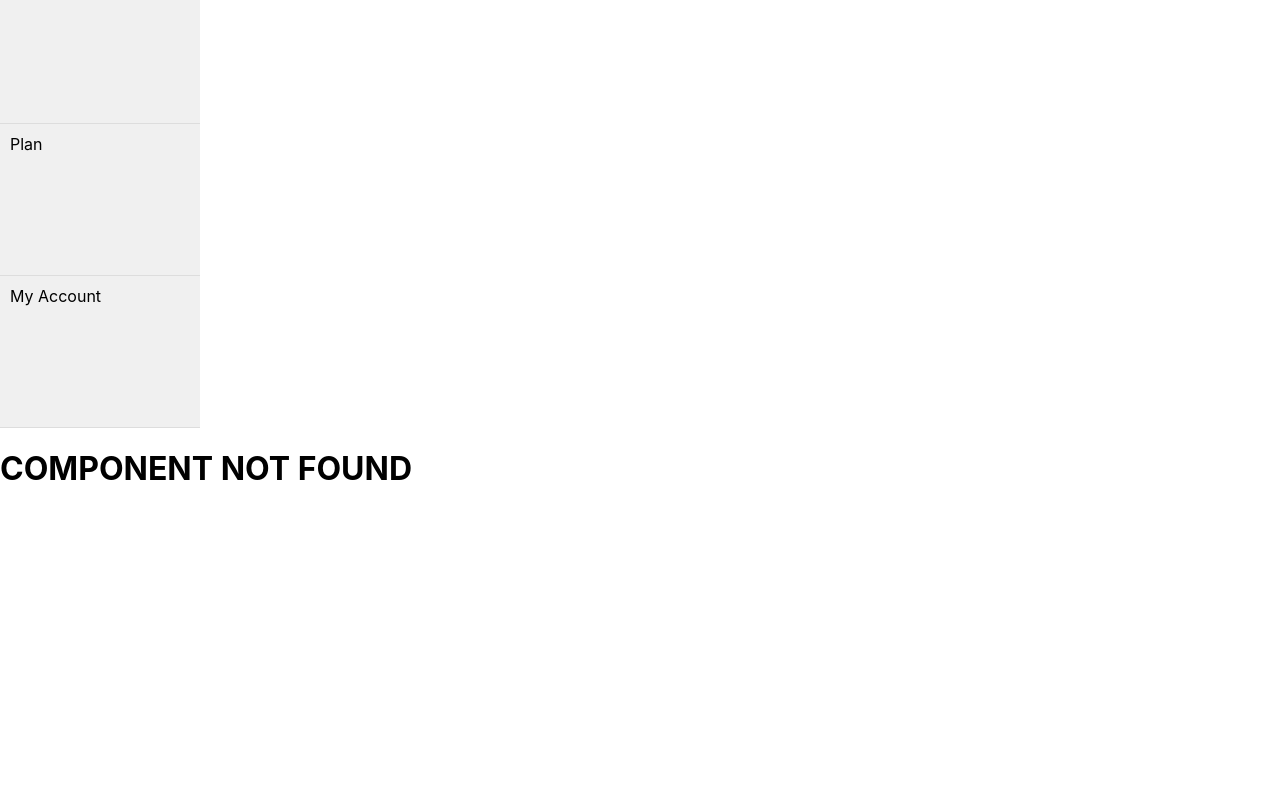
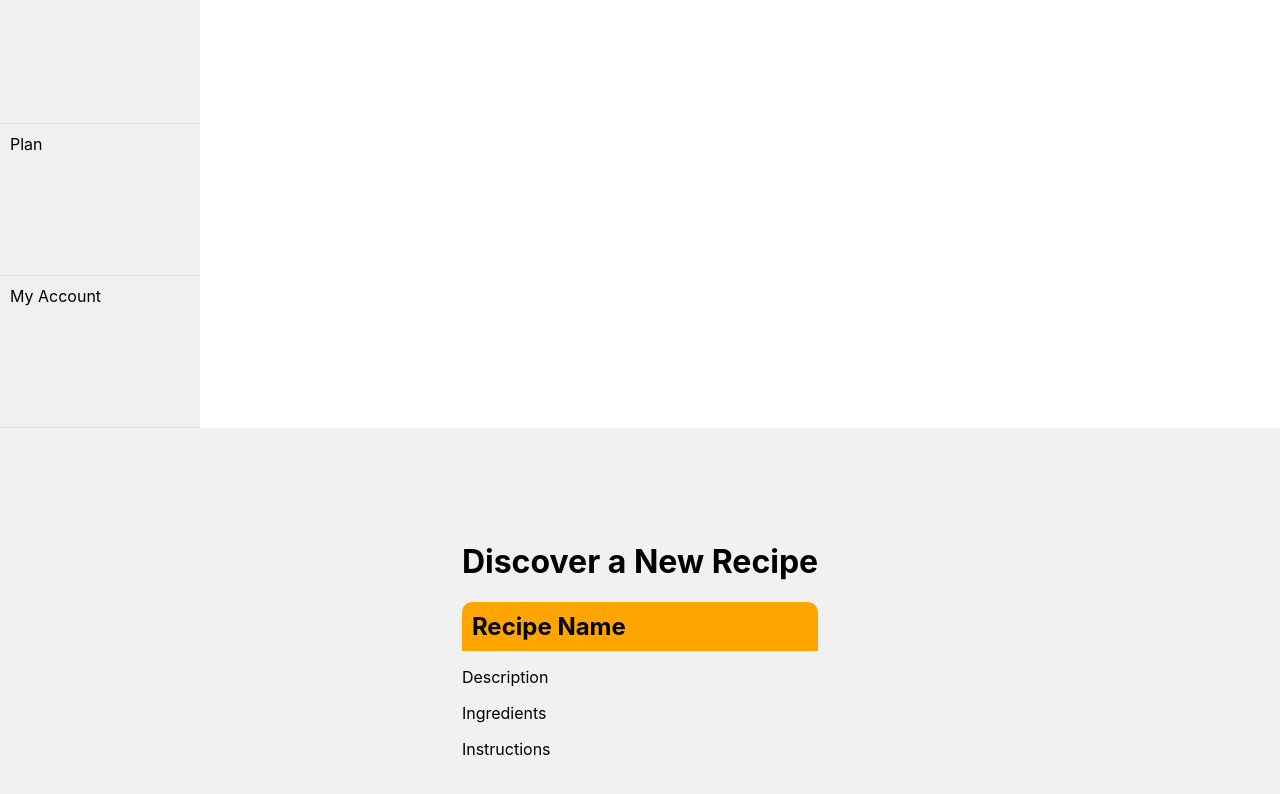
Before and after one commit to Fabolin99/Recipe-Web-App, a React (Create React App) app in the folder recipe-web-app/: page / in a window 1280 px wide. Before the commit this address had no page. Shown: the part 372-1166 px from the top of the page. Before the commit the page ends 882 px from the top, so only its background shows below. Built offline with nearby package versions, Linux system fonts and the light colour scheme.

Commit message:
added a simple homepage

```diff
--- a/recipe-web-app/src/App.js
+++ b/recipe-web-app/src/App.js
@@ -1,10 +1,10 @@
 import "./App.css";
 import React from "react";
-import { BrowserRouter, Routes, Route } from 'react-router-dom';
+import { BrowserRouter, Routes, Route } from "react-router-dom";
 import NavigationBar from "./components/NavigationBar";
 import NotFound from "./components/NotFound";
-import RecipePlanner from "./components/RecipePlanner"
-
+import RecipePlanner from "./components/RecipePlanner";
+import HomePage from "./components/HomePage";
 
 function App() {
   return (
@@ -12,7 +12,7 @@ function App() {
       <BrowserRouter>
         <NavigationBar />
         <Routes>
-                    <Route path="/" element={<NotFound />} />
+          <Route path="/" element={<HomePage />} />
           <Route path="/create" element={<NotFound />} />
           <Route path="/cookbooks" element={<NotFound />} />
           <Route path="/plan" element={<RecipePlanner />} />
--- /dev/null
+++ b/recipe-web-app/src/components/HomePage.js
@@ -0,0 +1,18 @@
+import React, { useState, useEffect } from "react";
+import styles from "./HomePage/HomePage.css";
+
+const getRandomRecipe = () => {};
+const HomePage = () => {
+  return (
+    <div className="recipeContainer">
+      <div className="randomRecipe">
+        <h1>Discover a New Recipe</h1>
+        <h2>Recipe Name</h2>
+        <p id="description">Description</p>
+        <p id="ingredients">Ingredients</p>
+        <p id="instructions">Instructions</p>
+      </div>
+    </div>
+  );
+};
+export default HomePage;
--- /dev/null
+++ b/recipe-web-app/src/components/HomePage/HomePage.css
@@ -0,0 +1,13 @@
+#randomRecipe {
+  max-width: 600px;
+  text-align: center;
+}
+.recipeContainer {
+  display: flex;
+  flex-direction: column;
+  justify-content: center;
+  align-items: center;
+  height: 50vh; /* Adjust the height to cover the top half of the page */
+  background-color: #f1f1f1;
+  padding: 20px;
+}
```
Also changed, not shown: 1 other file (tests, documents, lock files or other folders). Lines whose indentation alone changed are shown as unchanged.
